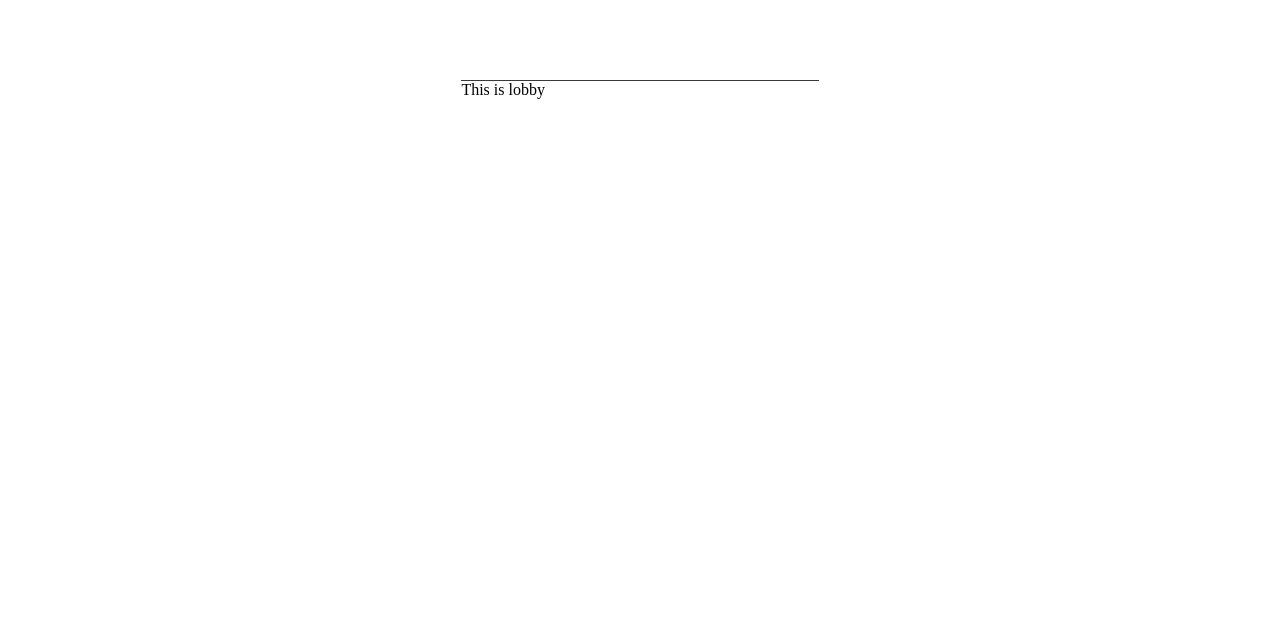
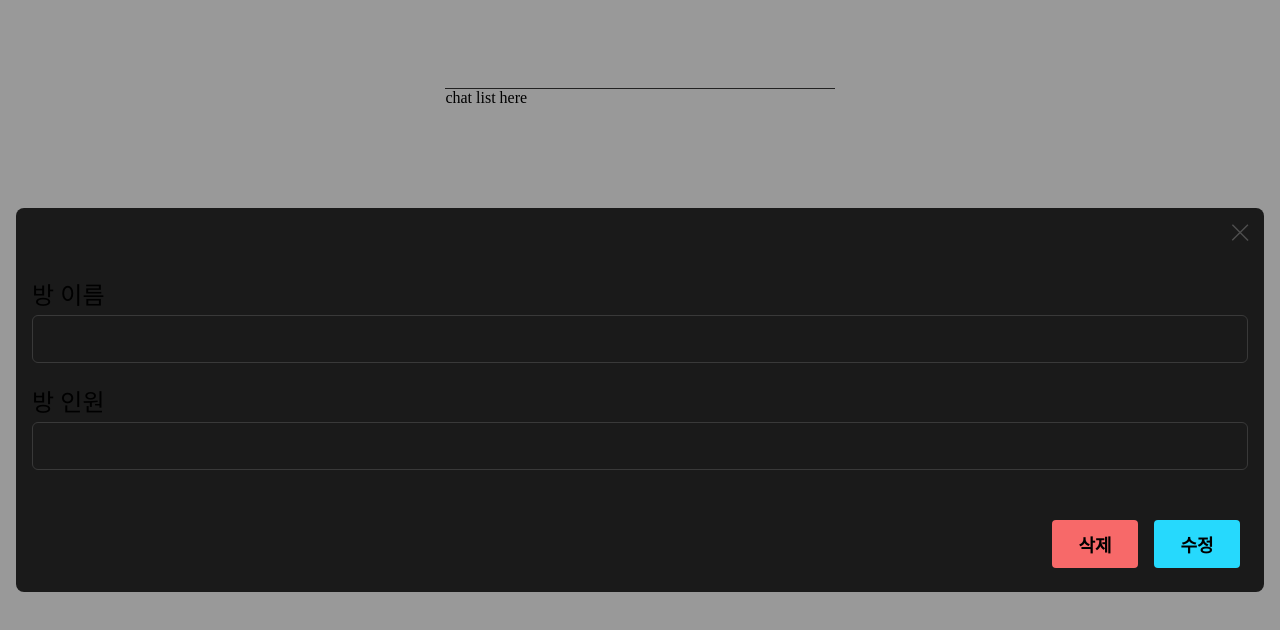
Before and after one commit to Cozy-Ho/numble-ai-chat, a Next.js app: page /lobby in a window 1280 px wide. Both pictures are taken after a click on the button 802 px from the left and 64 px from the top of the page. Shown: the top 630 px of the page. Built offline with nearby package versions, Linux system fonts and the light colour scheme.

Commit message:
[Dev] Dialog

```diff
--- /dev/null
+++ b/src/components/Common/Dialog.tsx
@@ -0,0 +1,65 @@
+import styled from "@emotion/styled";
+import Container from "./Container";
+import Button from "./Button";
+import { AddIcon, CloseIcon } from "../Icons";
+
+const StyledDialogBackdrop = styled("div")({
+  position: "fixed",
+  top: 0,
+  left: 0,
+  width: "100vw",
+  height: "100vh",
+  backgroundColor: "rgba(0, 0, 0, 0.4)",
+  zIndex: 100,
+  display: "flex",
+  justifyContent: "center",
+  alignItems: "center",
+  padding: 16,
+});
+
+type StyledDialogContainerProps = {
+  width: React.CSSProperties["width"];
+  height: React.CSSProperties["height"];
+};
+const StyledDialogContainer = styled("div")<StyledDialogContainerProps>(
+  ({ theme, width, height }) => ({
+    display: "flex",
+    flexDirection: "column",
+    alignItems: "center",
+    width: width,
+    height: height,
+    backgroundColor: theme.palette.darkGray,
+    borderRadius: 8,
+  }),
+);
+
+type DialogProps = {
+  open: boolean;
+  children?: React.ReactNode;
+  width?: React.CSSProperties["width"];
+  height?: React.CSSProperties["height"];
+  onClose: () => void;
+};
+
+const Dialog = (props: DialogProps) => {
+  const { open, width = "100%", height = "100%", onClose, children } = props;
+  // TODO: 해당 컴포넌트 이외 부분 클릭 시 모달 닫히도록 구현
+  if (!open) return null;
+  const handleClickClose = () => {
+    onClose();
+  };
+  return (
+    <StyledDialogBackdrop>
+      <StyledDialogContainer width={width} height={height}>
+        <Container fullWidth justifyContent={"flex-end"} padding={8}>
+          <Button variant={"icon"} onClick={handleClickClose}>
+            <CloseIcon />
+          </Button>
+        </Container>
+        {children}
+      </StyledDialogContainer>
+    </StyledDialogBackdrop>
+  );
+};
+
+export default Dialog;
--- /dev/null
+++ b/src/components/Common/Divider.tsx
@@ -0,0 +1,34 @@
+import { Theme } from "@emotion/react";
+import styled from "@emotion/styled";
+
+const getBorder = (
+  theme: Theme,
+  direction: "row" | "column",
+  size?: React.CSSProperties["width"],
+) => {
+  if (direction === "row") {
+    return {
+      borderTop: `1px solid ${theme.palette.gray}`,
+      height: 1,
+      width: size ? size : "100%",
+    };
+  }
+  return {
+    borderLeft: `1px solid ${theme.palette.gray}`,
+    width: 1,
+    height: size ? size : "100%",
+  };
+};
+
+interface DividerProps {
+  direction?: "row" | "column";
+  size?: React.CSSProperties["width"];
+}
+
+const Divider = styled("div")<DividerProps>(
+  ({ theme, direction = "row", size }) => ({
+    ...getBorder(theme, direction, size),
+  }),
+);
+
+export default Divider;
--- a/src/components/Common/TextField.tsx
+++ b/src/components/Common/TextField.tsx
@@ -23,9 +23,10 @@ const StyledFieldSet = styled("fieldset")<{
   error?: string | boolean;
 }>(({ theme, width = "100%", height = "100%", focus, error = false }) => ({
   display: "flex",
+  flexDirection: "column",
   alignItems: "center",
   justifyContent: "center",
-  padding: 4,
+  padding: "4px 8px",
   margin: 0,
   width: width,
   height: height,
@@ -50,7 +51,7 @@ const StyledInputField = styled("input")<{
   outline: "none",
   resize: "none",
   color: "white",
-  fontSize: 24,
+  fontSize: 18,
   fontWeight: 400,
   lineHeight: "normal",
   letterSpacing: "normal",
@@ -84,10 +85,12 @@ const TextField = (props: TextFieldProps) => {
     onFocus(e);
   };
 
+  console.log("# check here : ", height);
+
   return (
     <StyledFieldSet focus={focus} width={width} height={height} error={error}>
       <StyledInputField
-        color={""}
+        height={height}
         textDirection={textDirection}
         onFocus={onInputFocus}
         onBlur={e => {
--- /dev/null
+++ b/src/components/Icons/CloseIcon.tsx
@@ -0,0 +1,25 @@
+const CloseIcon = () => {
+  //
+  return (
+    <svg
+      width="47"
+      height="47"
+      viewBox="0 0 47 47"
+      fill="none"
+      xmlns="http://www.w3.org/2000/svg"
+    >
+      <path
+        d="M35.1113 12.0215L12.1113 35.0215"
+        stroke="#4F4F4F"
+        strokeWidth="2"
+      />
+      <path
+        d="M35.3281 35.2383L12.3281 12.2382"
+        stroke="#4F4F4F"
+        strokeWidth="2"
+      />
+    </svg>
+  );
+};
+
+export default CloseIcon;
--- a/src/components/Icons/index.ts
+++ b/src/components/Icons/index.ts
@@ -1,4 +1,5 @@
 import AddIcon from "./AddIcon";
 import Logo from "./Logo";
 import LogoText from "./LogoText";
-export { AddIcon, Logo, LogoText };
+import CloseIcon from "./CloseIcon";
+export { AddIcon, CloseIcon, Logo, LogoText };
--- /dev/null
+++ b/src/components/Lobby/AddChatDialog.tsx
@@ -0,0 +1,68 @@
+import { Button, Container, TextField, Typography } from "../Common";
+import Dialog from "../Common/Dialog";
+
+type AddChatDialogProps = {
+  open: boolean;
+  onClose: () => void;
+};
+
+const AddChatDialog = (props: AddChatDialogProps) => {
+  const { open, onClose } = props;
+  //
+  return (
+    <Dialog open={open} onClose={onClose} width={"100%"} height={"50%"}>
+      <Container
+        direction={"column"}
+        fullWidth
+        padding={8}
+        style={{
+          flexGrow: 1,
+        }}
+      >
+        <Container direction={"column"} padding={8}>
+          <Typography>{"방 이름"}</Typography>
+          <TextField width={"100%"} height={48} textDirection={"right"} />
+        </Container>
+        <Container direction={"column"} padding={8}>
+          <Typography>{"방 인원"}</Typography>
+          <TextField width={"100%"} height={48} textDirection={"right"} />
+        </Container>
+      </Container>
+      <Container
+        direction={"row"}
+        fullWidth
+        padding={16}
+        justifyContent={"flex-end"}
+      >
+        <Button
+          variant={"text"}
+          color={"warn"}
+          width={86}
+          height={48}
+          style={{
+            margin: 8,
+          }}
+        >
+          <Typography bold fontSize={18}>
+            {"삭제"}
+          </Typography>
+        </Button>
+        <Button
+          variant={"text"}
+          color={"main"}
+          width={86}
+          height={48}
+          style={{
+            margin: 8,
+          }}
+        >
+          <Typography bold fontSize={18}>
+            {"수정"}
+          </Typography>
+        </Button>
+      </Container>
+    </Dialog>
+  );
+};
+
+export default AddChatDialog;
--- a/src/pages/lobby.tsx
+++ b/src/pages/lobby.tsx
@@ -1,7 +1,19 @@
-import { Button, Container, MainLayout, Typography } from "@/components/Common";
-import { AddIcon, Logo, LogoText } from "@/components/Icons";
+import { Button, Container, MainLayout } from "@/components/Common";
+import Divider from "@/components/Common/Divider";
+import { AddIcon, LogoText } from "@/components/Icons";
+import AddChatDialog from "@/components/Lobby/AddChatDialog";
+import { useState } from "react";
 
 const Lobby = () => {
+  const [openDialog, setOpenDialog] = useState<boolean>(false);
+
+  const handleClickAddChat = () => {
+    setOpenDialog(true);
+  };
+
+  const handleCloseDialog = () => {
+    setOpenDialog(false);
+  };
   //
   return (
     <MainLayout>
@@ -9,7 +21,6 @@ const Lobby = () => {
         direction={"column"}
         fullWidth
         fullHeight
-        padding={16}
         style={{
           position: "relative",
         }}
@@ -18,17 +29,19 @@ const Lobby = () => {
           justifyContent={"space-between"}
           fullWidth
           alignItems={"center"}
-          style={{
-            borderBottom: `1px solid #393939`,
-          }}
+          padding={12}
         >
           <LogoText />
-          <Button variant={"icon"}>
+          <Button variant={"icon"} onClick={handleClickAddChat}>
             <AddIcon />
           </Button>
         </Container>
-        <div>This is lobby</div>
+        <Divider direction={"row"} size={"100%"} />
+        <div>chat list here</div>
       </Container>
+      {openDialog && (
+        <AddChatDialog open={openDialog} onClose={handleCloseDialog} />
+      )}
     </MainLayout>
   );
 };
```
